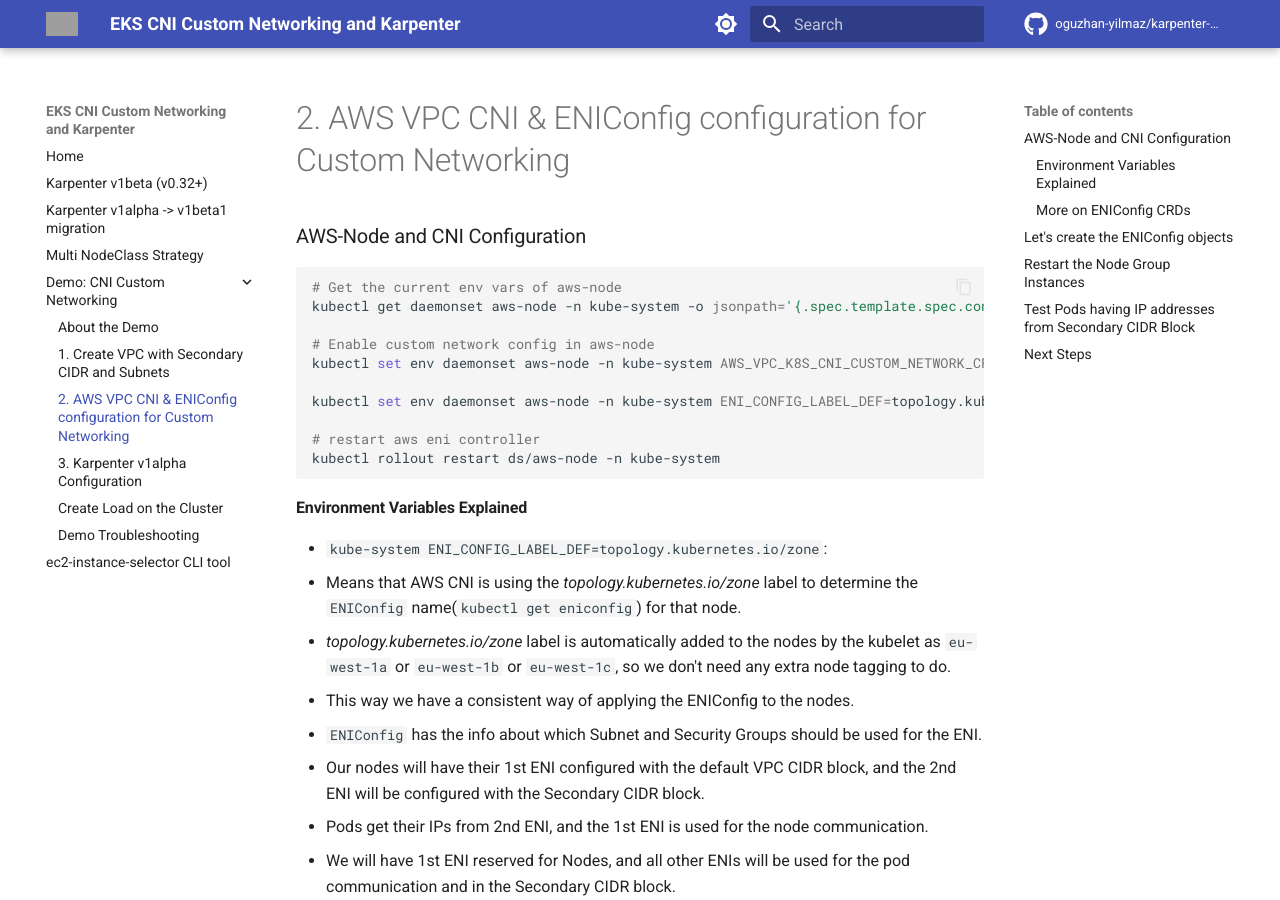
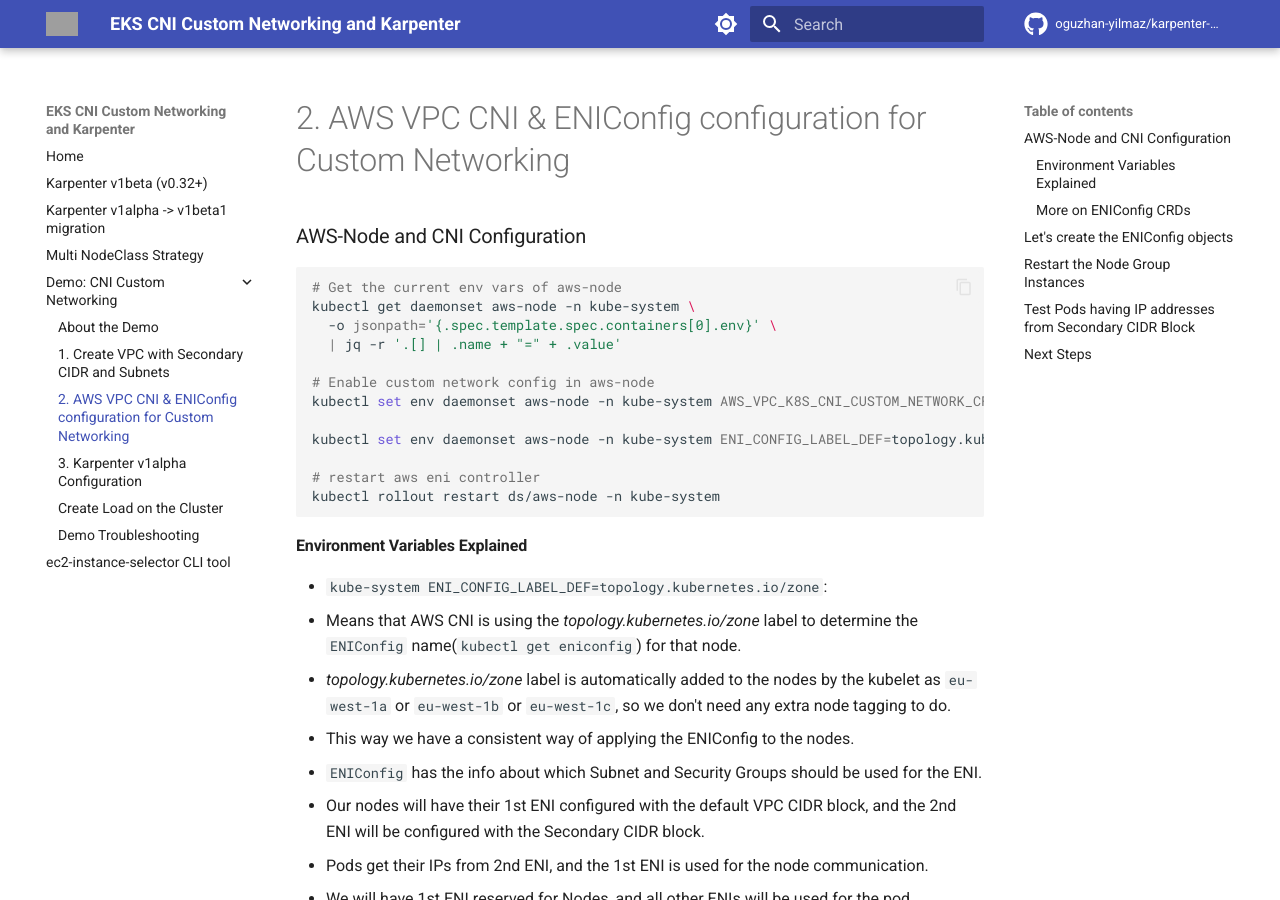
Before and after one commit to oguzhan-yilmaz/karpenter-eks-vpc-secondary-cidr, an MkDocs documentation site: the page built from docs/eksdemo-secondary-cidr-and-cni-custom-netwoking/2-aws-vpc-cni-configuration.md, in a window 1280 px wide and 900 px high. Built offline with MkDocs 1.6.1 and Material for MkDocs 9.7.7, drawn with Linux system fonts in a browser that asks for light colours; comment, search, counter and statistics services are not loaded; grey boxes are pictures that could not be loaded.

Commit message:
update docs

````diff
--- a/docs/eksdemo-secondary-cidr-and-cni-custom-netwoking/2-aws-vpc-cni-configuration.md
+++ b/docs/eksdemo-secondary-cidr-and-cni-custom-netwoking/2-aws-vpc-cni-configuration.md
@@ -4,7 +4,9 @@
 
 ```bash
 # Get the current env vars of aws-node
-kubectl get daemonset aws-node -n kube-system -o jsonpath='{.spec.template.spec.containers[0].env}' | jq -r '.[] | .name + "=" + .value'
+kubectl get daemonset aws-node -n kube-system \
+  -o jsonpath='{.spec.template.spec.containers[0].env}' \
+  | jq -r '.[] | .name + "=" + .value'
 
 # Enable custom network config in aws-node
 kubectl set env daemonset aws-node -n kube-system AWS_VPC_K8S_CNI_CUSTOM_NETWORK_CFG=true
````
Also changed, not shown: docs/eksdemo-secondary-cidr-and-cni-custom-netwoking/3-karpenter-v1alpha-configuration.md (+1 -0 lines), docs/todo.md (+1 -0 lines).
